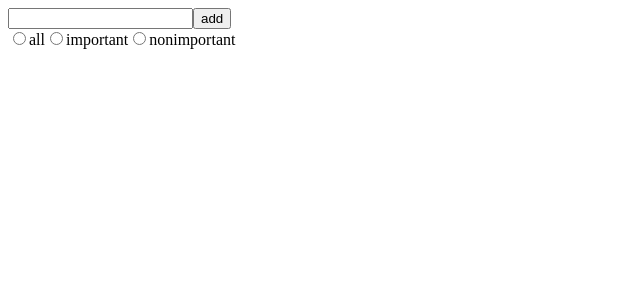
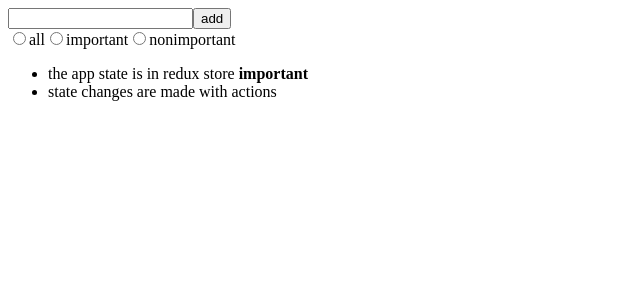
Before and after one commit to Gersoncs107/redux, a React (Vite) app: page / in a window 1280 px wide. Shown: the top 300 px of the page, without its empty margins (0-640 px from the left). Built offline with nearby package versions, Linux system fonts and the light colour scheme; data requests are answered from the project's data file.

Commit message:
redux-update

```diff
--- a/src/App.jsx
+++ b/src/App.jsx
@@ -4,10 +4,16 @@ import { useDispatch } from 'react-redux'
 import NoteForm from './components/NoteForm'
 import Notes from './components/Notes'
 import VisibilityFilter from './components/VisibilityFilter'
+import { setNotes } from './reducers/noteReducer'
 import noteService from './services/notes'
-import { setNotes } from './reducers/noteReducer'
 
 const App = () => {
+    const dispatch = useDispatch()
+
+  useEffect(() => {
+    noteService.getAll().then(notes => dispatch(setNotes(notes)))
+  }, [dispatch])
+
     const filterSelected = (value) => {
     console.log(value)
   }
```
